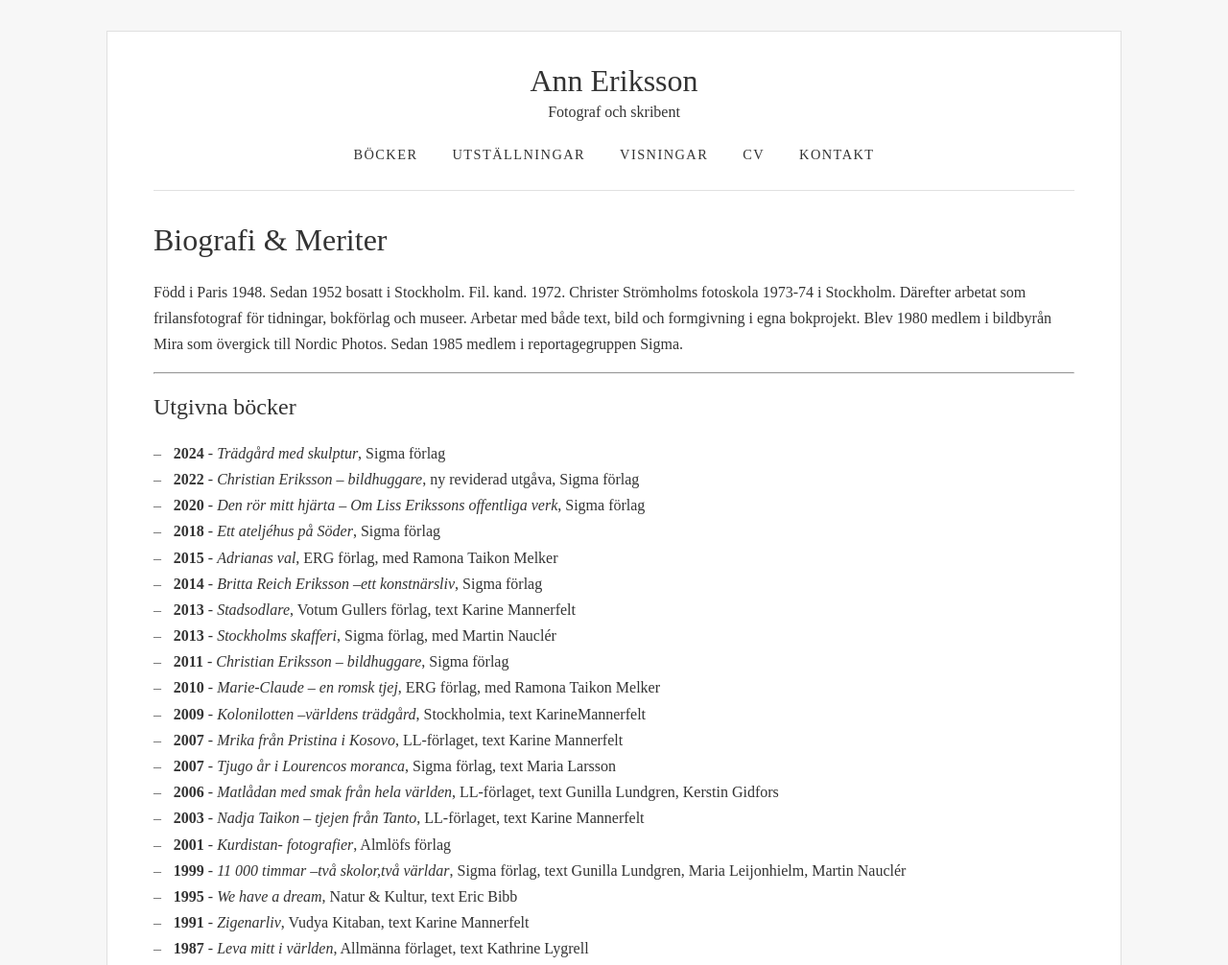
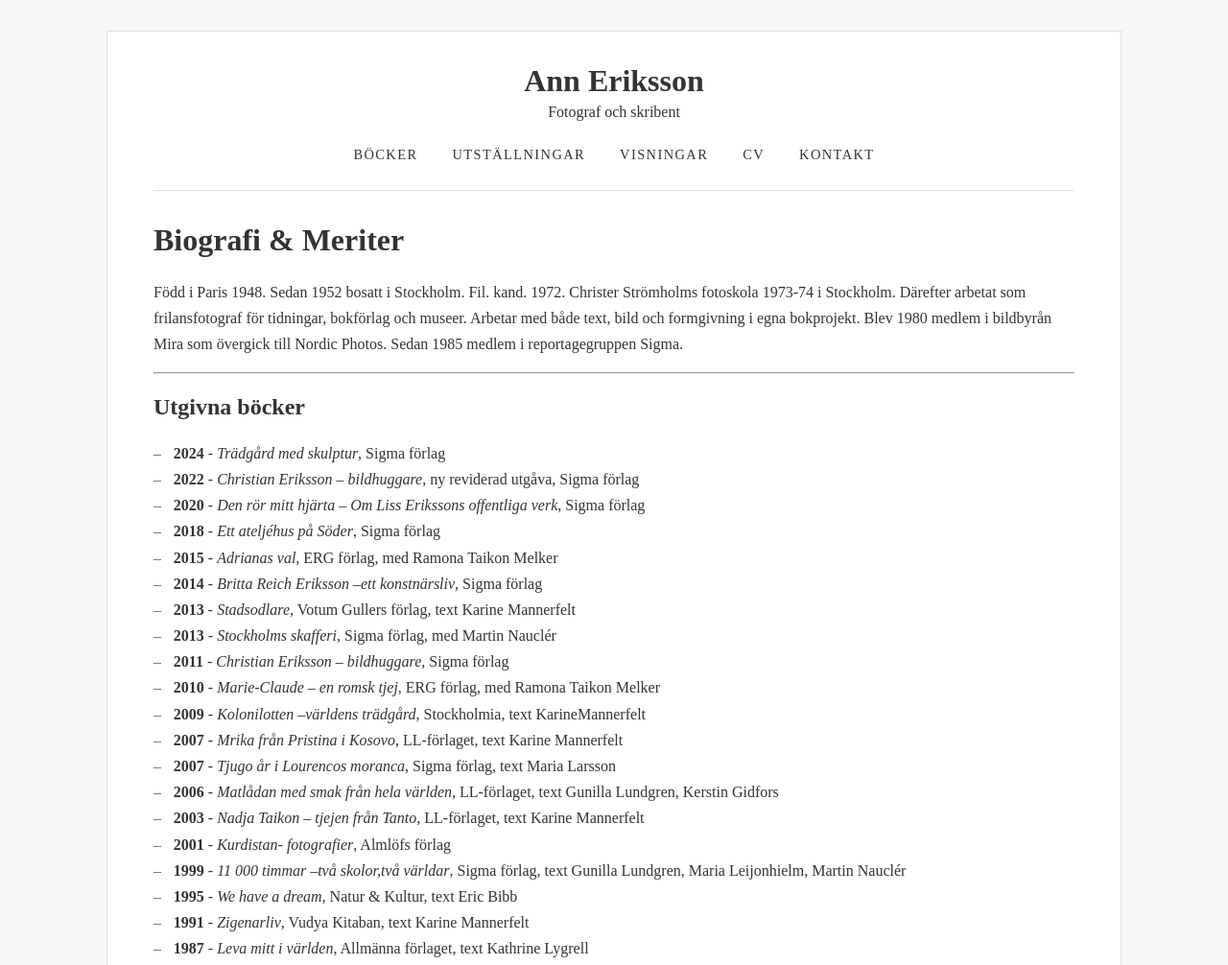
Before and after one commit to seallard/ann-portfolio, an Eleventy site: page src/pages/cv.md in a window 1280 px wide. Shown: the top 1006 px of the page at 96% size. Built offline with nearby package versions, Linux system fonts and the light colour scheme; Eleventy itself is replaced by a stand-in of ours; files that its build step writes are made by us from their sources; a web font is replaced by a local one.

Commit message:
Increase header weight

```diff
--- a/src/style.css
+++ b/src/style.css
@@ -30,7 +30,7 @@ body {
 }
 
 h1, h2, h3 {
-  font-weight: 500; /* Bolder weight for headings */
+  font-weight: 700; /* Bolder weight for headings */
   line-height: 1.2;
 }
 
```
